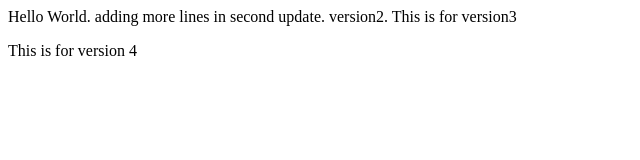
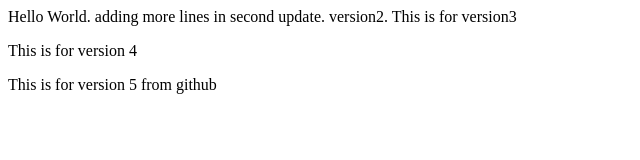
Before and after one commit to prasad659/pkrepo, a plain HTML site: page index.html in a window 1280 px wide. Shown: the whole page, without its empty margins (0-640 px from the left). Drawn offline with Linux system fonts and the light colour scheme.

Commit message:
V5 update from github

```diff
--- a/index.html
+++ b/index.html
@@ -5,5 +5,6 @@
 	<body>
 		<p>Hello World. adding more lines in second update. version2. This is for version3</p>
 		<p> This is for version 4 </p>
+		<p> This is for version 5 from github </p>
 	</body>
 </html>
```
